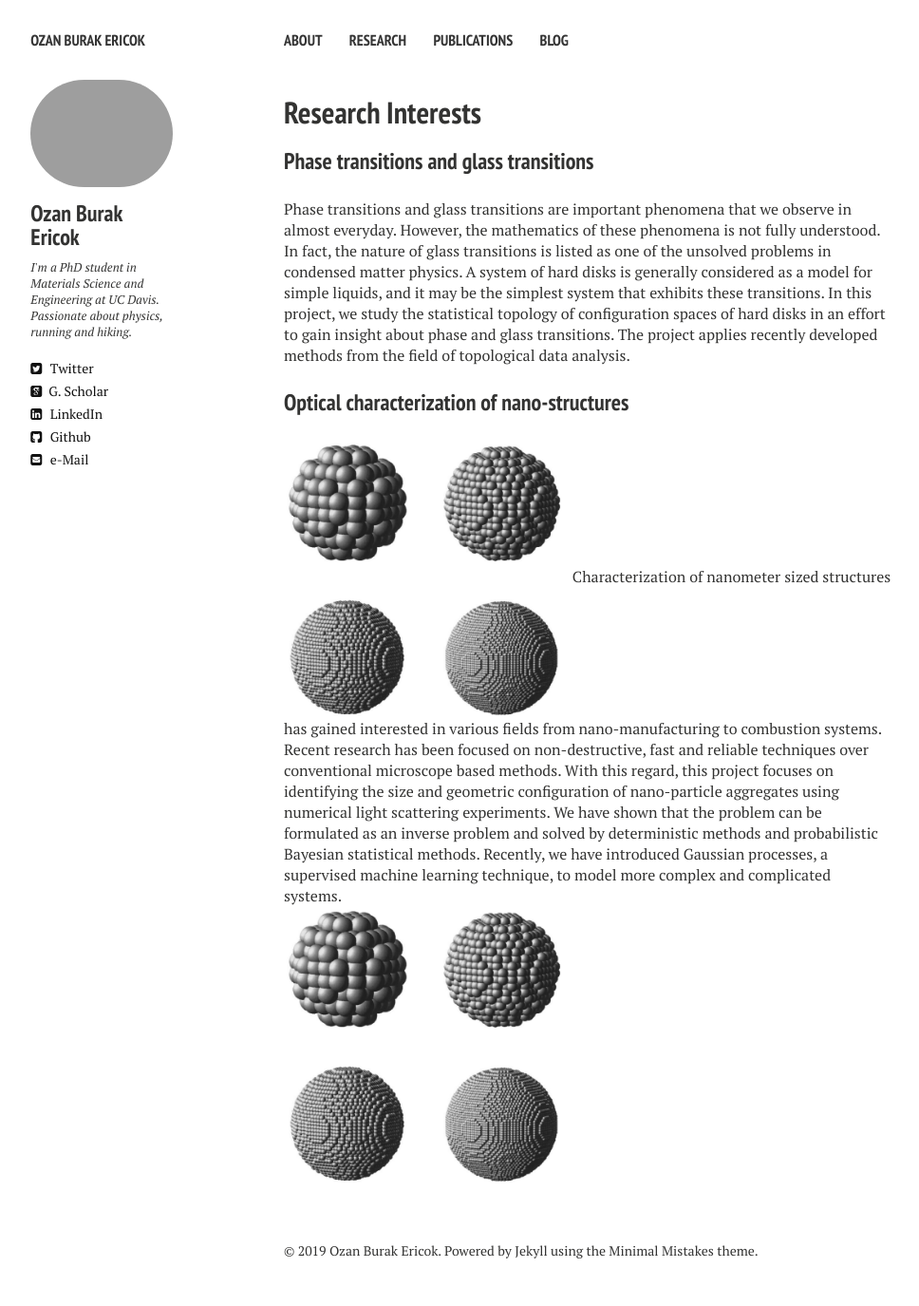
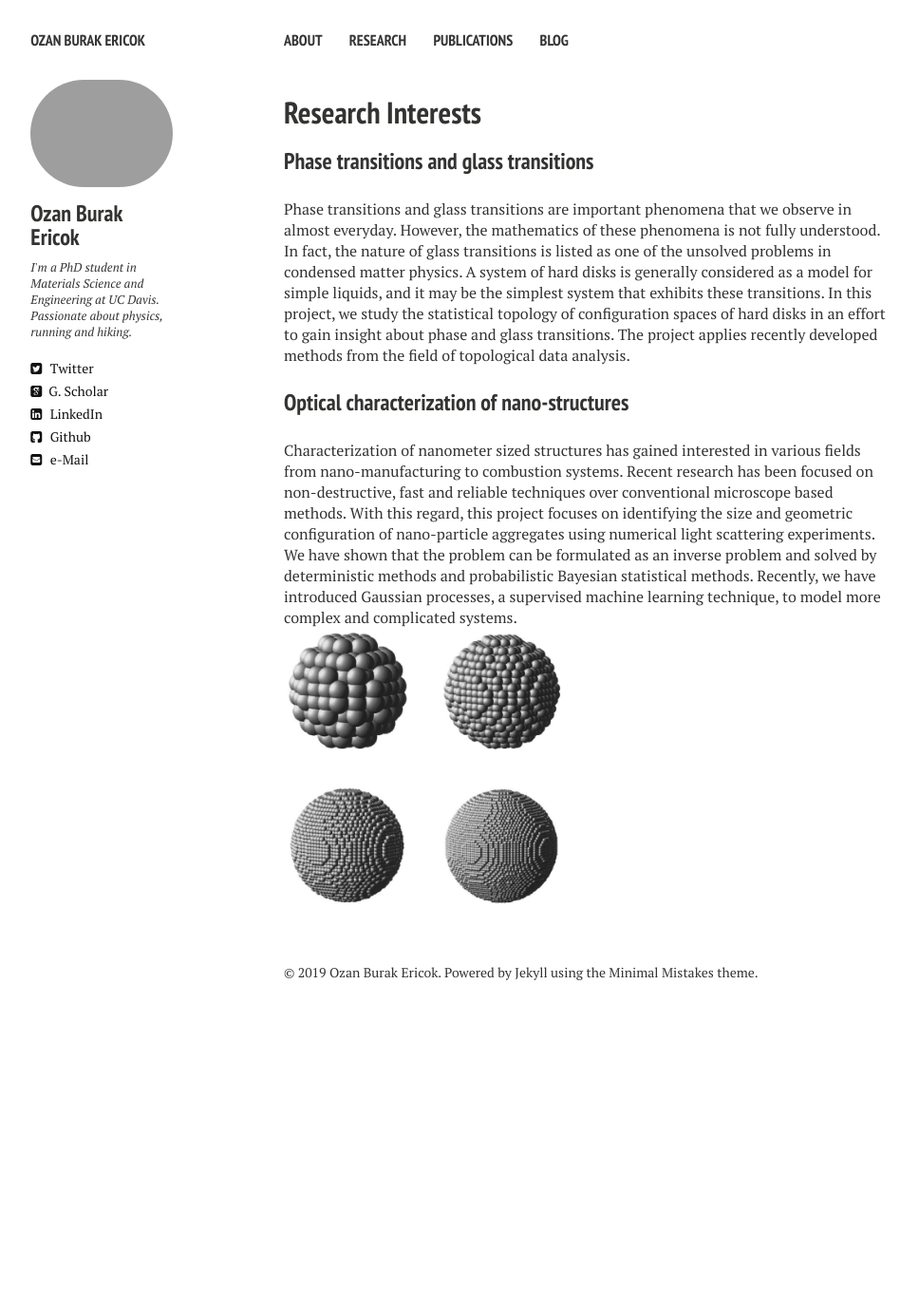
Before and after one commit to tsaatucdavis/tsaatucdavis.github.io, a Jekyll site: the page built from research.md, in a window 1280 px wide. Shown: the whole page at 95% size, without its empty margins (21-989 px from the left). Built offline with Jekyll 4.4.1, drawn with Linux system fonts in a browser that asks for light colours; nearby versions of some CDN libraries; after the commit the page ends 1082 px from its top, so only the background shows below that.

Commit message:
Update research.md

```diff
--- a/research.md
+++ b/research.md
@@ -11,6 +11,5 @@ Phase transitions and glass transitions are important phenomena that we observe
 
 
 ### Optical characterization of nano-structures
-<img src="{{ site.github.url }}/images/research/optical_characterization.png" height="300" width="300">
 Characterization of nanometer sized structures has gained interested in various fields from nano-manufacturing to combustion systems. Recent research has been focused on non-destructive, fast and reliable techniques over conventional microscope based methods. With this regard, this project focuses on identifying the size and geometric configuration of nano-particle aggregates using numerical light scattering experiments. We have shown that the problem can be formulated as an inverse problem and solved by deterministic methods and probabilistic Bayesian statistical methods. Recently, we have introduced Gaussian processes, a supervised machine learning technique, to model more complex and complicated systems.
 <img src="{{ site.github.url }}/images/research/optical_characterization.png" height="300" width="300">
```
